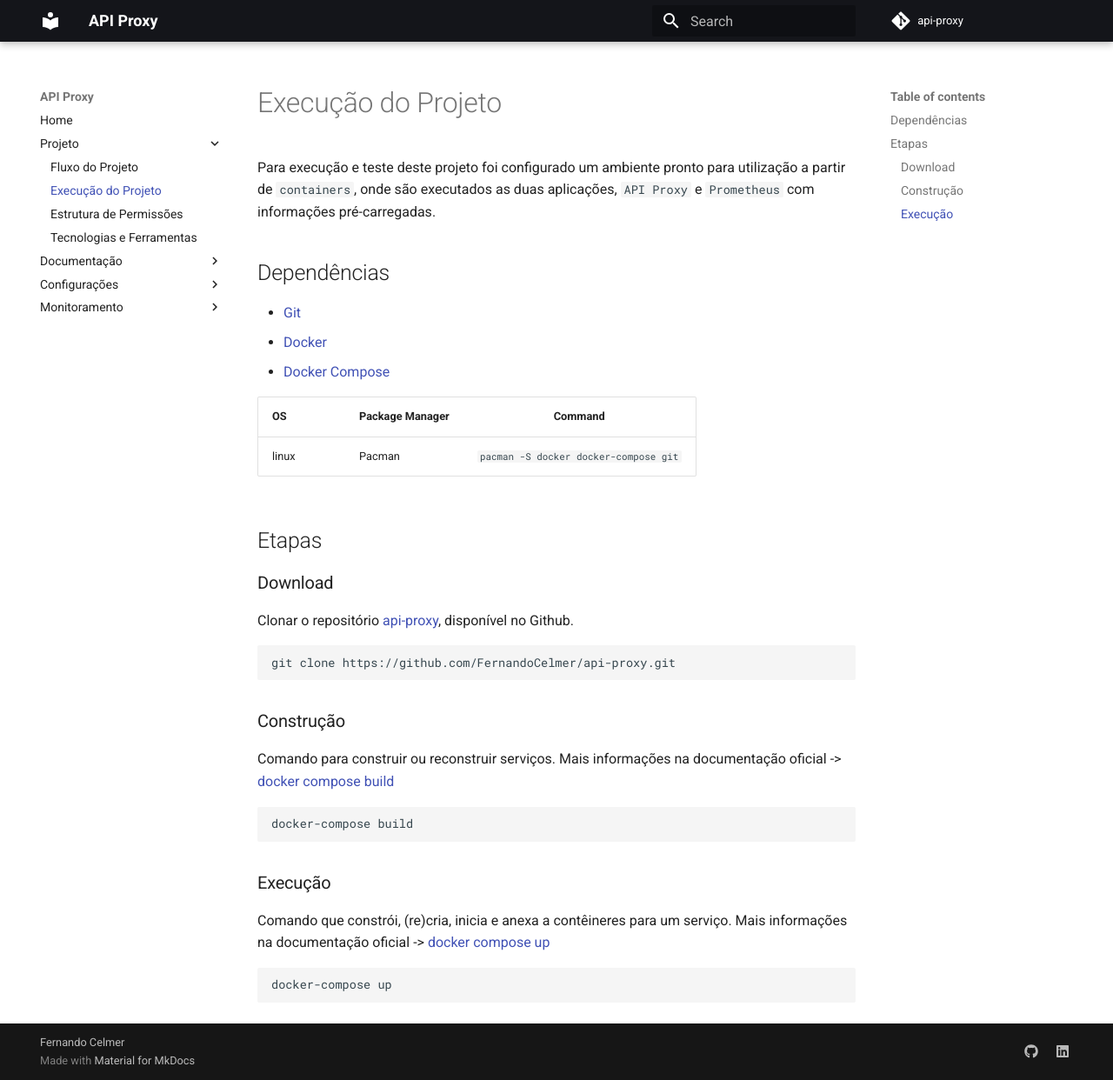
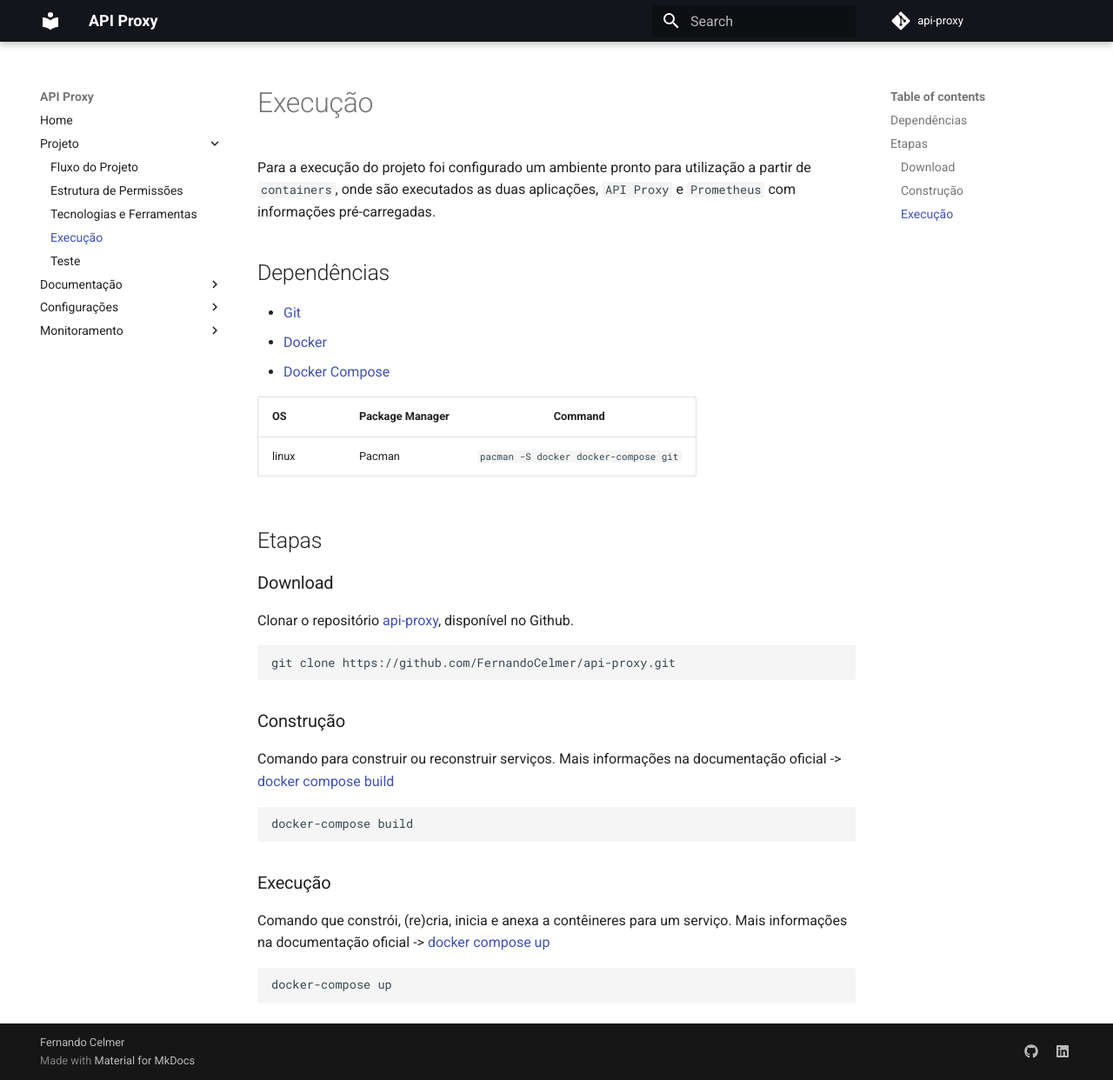
Before and after one commit to FernandoCelmer/api-proxy, an MkDocs documentation site: the page built from docs/nav/project/execution.md, in a window 1280 px wide and 1242 px high. Shown: the whole window at 87% size. Built offline with MkDocs 1.6.1 and Material for MkDocs 9.7.7, drawn with Linux system fonts in a browser that asks for light colours; comment, search, counter and statistics services are not loaded.

Commit message:
📘 DOCS: Update

```diff
--- a/docs/nav/project/execution.md
+++ b/docs/nav/project/execution.md
@@ -1,13 +1,12 @@
-# Execução do Projeto
+# Execução
 
-Para execução e teste deste projeto foi configurado um ambiente pronto para utilização a partir de `containers`, onde são executados as duas aplicações, `API Proxy` e `Prometheus` com informações pré-carregadas.
+Para a execução do projeto foi configurado um ambiente pronto para utilização a partir de `containers`, onde são executados as duas aplicações, `API Proxy` e `Prometheus` com informações pré-carregadas.
 
 ## Dependências
 
 - [Git](https://git-scm.com/)
 - [Docker](https://www.docker.com/)
 - [Docker Compose](https://docs.docker.com/compose/)
-
 
 | OS         | Package Manager  | Command                                |
 |:---------- |:---------------- | :------------------------------------: |
--- a/mkdocs.yml
+++ b/mkdocs.yml
@@ -8,9 +8,10 @@ nav:
     - Home: index.md
     - Projeto:
       - nav/project/flow.md
-      - nav/project/execution.md
       - nav/project/permissions-structure.md
       - nav/project/technologies.md
+      - nav/project/execution.md
+      - nav/project/tesnting.md
     - Documentação:
       - nav/documentation/mkdocs.md
       - nav/documentation/swagger.md
```
Also changed, not shown: docs/nav/project/tesnting.md (added, +43 -0 lines), docs/assets/postman_collection.json (renamed from docs/assets/API-Proxy.postman_collection.json), docs/assets/postman_environment.json (renamed from docs/assets/API-Proxy.postman_environment.json), docs/nav/project/image_postman.png (added).
